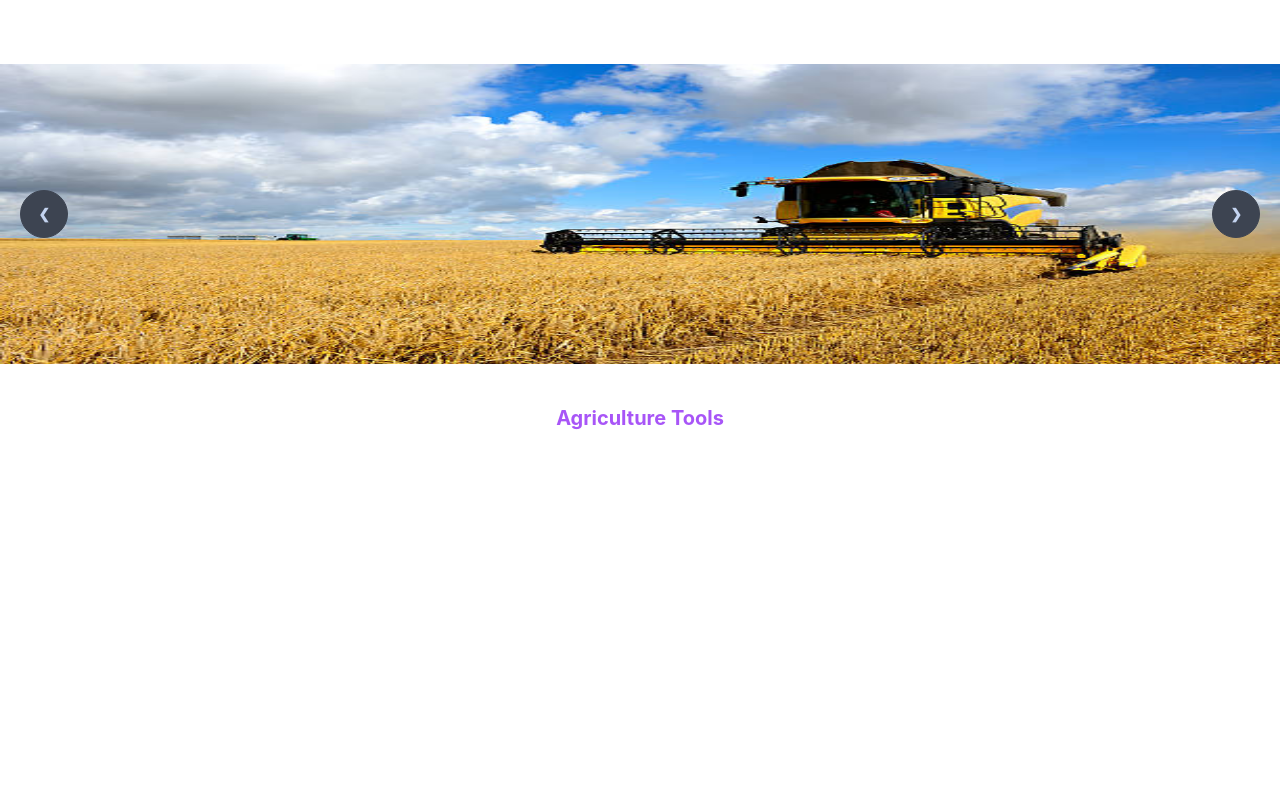
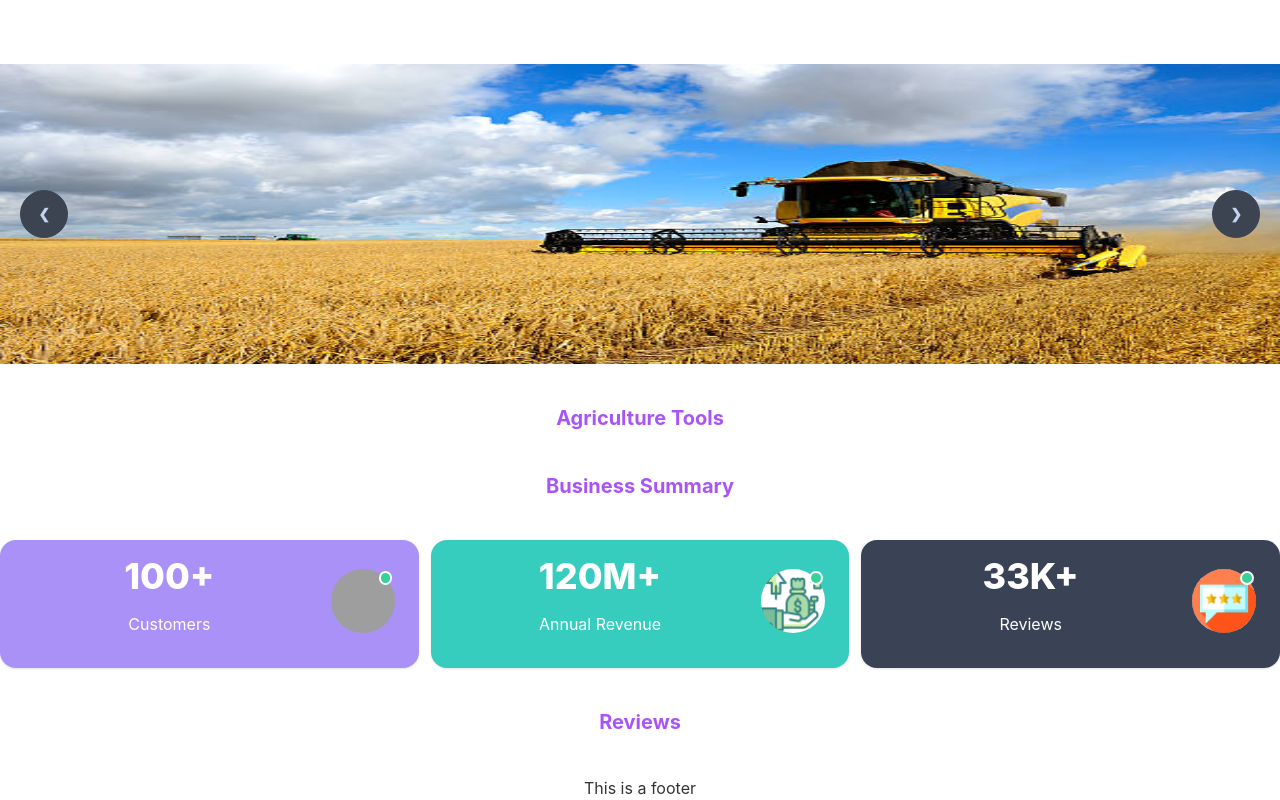
Before and after one commit to abdurrahaman4363/manufacturer-client-assign-12, a React (Create React App) app: page / in a window 1280 px wide. Built offline with nearby package versions, Linux system fonts and the light colour scheme; grey boxes are pictures that could not be loaded.

Commit message:
finished business summary

```diff
--- /dev/null
+++ b/src/Pages/Home/BusinessSummary.js
@@ -0,0 +1,60 @@
+import React from 'react';
+import revenue from '../../assets/icons/revenue.png'
+import review from '../../assets/icons/review.png'
+
+const BusinessSummary = () => {
+    return (
+        <div>
+            <h1 className='text-xl text-center my-10 font-bold text-purple-500'>Business Summary</h1>
+            <div className='grid sm:grid-cols-1 lg:grid-cols-3 gap-3'>
+                {/* one */}
+                <div class="stats shadow bg-primary text-white">
+                    <div class="stat text-center">
+                        <div class="stat-figure text-secondary">
+                            <div class="avatar online">
+                                <div class="w-16 rounded-full">
+                                    <img src="https://api.lorem.space/image/face?w=128&h=128" alt='' />
+                                </div>
+                            </div>
+                        </div>
+                        <div class="stat-value">100+</div>
+                        <div class="stat">Customers</div>
+                    </div>
+                </div>
+                {/* two */}
+
+                <div class="stats shadow bg-secondary text-white">
+                    <div class="stat text-center">
+                        <div class="stat-figure text-secondary">
+                            <div class="avatar online">
+                                <div class="w-16 rounded-full">
+                                    <img src={revenue} alt='' />
+                                </div>
+                            </div>
+                        </div>
+                        <div class="stat-value">120M+</div>
+                        <div class="stat">Annual Revenue</div>
+                    </div>
+
+                </div>
+                {/* three */}
+                <div class="stats shadow bg-accent text-white">
+                    <div class="stat text-center">
+                        <div class="stat-figure text-secondary">
+                            <div class="avatar online">
+                                <div class="w-16 rounded-full">
+                                    <img src={review} alt='' />
+                                </div>
+                            </div>
+                        </div>
+                        <div class="stat-value">33K+</div>
+                        <div class="stat">Reviews</div>
+                    </div>
+
+                </div>
+            </div>
+        </div>
+    );
+};
+
+export default BusinessSummary;
--- /dev/null
+++ b/src/Pages/Home/Footer.js
@@ -0,0 +1,11 @@
+import React from 'react';
+
+const Footer = () => {
+    return (
+        <div>
+            <h1 className='text-center'>This is a footer</h1>
+        </div>
+    );
+};
+
+export default Footer;
--- a/src/Pages/Home/Home.js
+++ b/src/Pages/Home/Home.js
@@ -1,5 +1,8 @@
 import React from 'react';
 import Banner from './Banner';
+import BusinessSummary from './BusinessSummary';
+import Footer from './Footer';
+import Reviews from './Reviews';
 import Tools from './Tools';
 
 const Home = () => {
@@ -7,6 +10,9 @@ const Home = () => {
         <div>
             <Banner></Banner>
             <Tools></Tools>
+            <BusinessSummary></BusinessSummary>
+            <Reviews></Reviews>
+            <Footer></Footer>
         </div>
     );
 };
--- /dev/null
+++ b/src/Pages/Home/Reviews.js
@@ -0,0 +1,11 @@
+import React from 'react';
+
+const Reviews = () => {
+    return (
+        <div>
+            <h1 className='text-xl text-center my-10 font-bold text-purple-500'>Reviews</h1>
+        </div>
+    );
+};
+
+export default Reviews;
--- a/src/Pages/Home/Tools.js
+++ b/src/Pages/Home/Tools.js
@@ -3,7 +3,7 @@ import React from 'react';
 const Tools = () => {
     return (
         <div>
-            <h2 className='text-xl text-center my-10 font-bold text-purple-500'>Agriculture Tools</h2>
+            <h1 className='text-xl text-center my-10 font-bold text-purple-500'>Agriculture Tools</h1>
         </div>
     );
 };
--- a/src/Pages/Shared/Navbar.js
+++ b/src/Pages/Shared/Navbar.js
@@ -5,9 +5,6 @@ const Navbar = () => {
 
     const menuItems = <>
         <li><Link to="/">Home</Link></li>
-        <li><Link to="/tools">Tools</Link></li>
-        <li><Link to="/business">Business Summary</Link></li>
-        <li><Link to="/reviews">Reviews</Link></li>
         <li><Link to="/blogs">Blogs</Link></li>
         <li><Link to="/myPortfolio">My Portfolio</Link></li>
         <li><Link to="/login">Login</Link></li>
```
Also changed, not shown: src/assets/icons/revenue.png (added), src/assets/icons/review.png (added).
